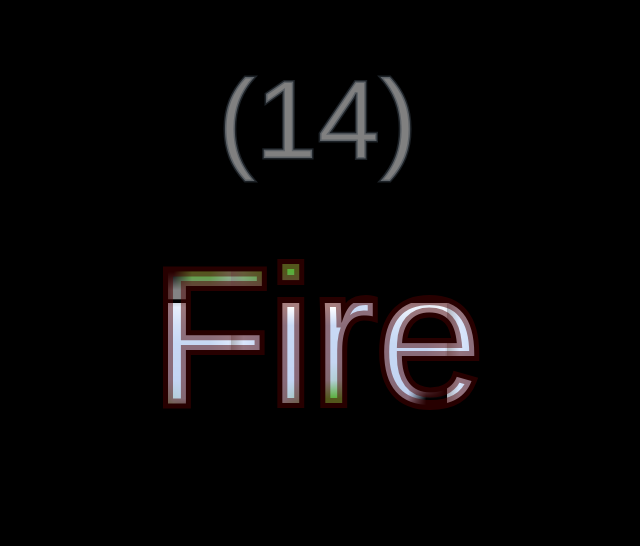
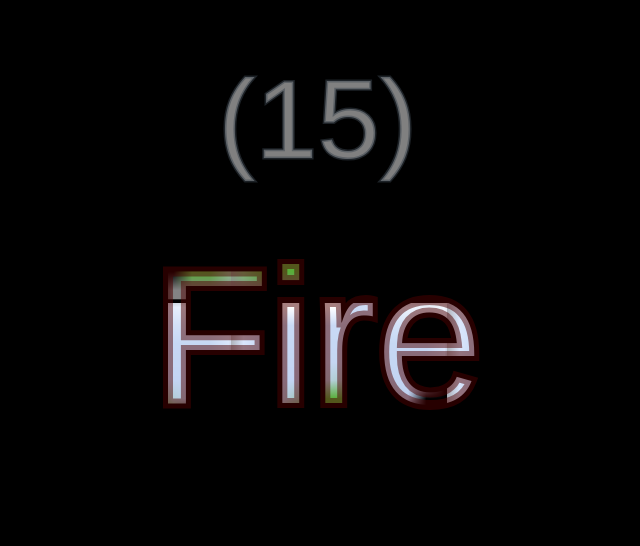
Before and after one commit to nirgeier/Tutorials-bisect, a plain HTML site: page index.html in a window 1280 px wide. Shown: the part 127-673 px from the top of the page, without its empty margins (323-963 px from the left). Drawn offline with Linux system fonts and the light colour scheme; a web font is replaced by a local one.

Commit message:
(15) Fire

```diff
--- a/index.html
+++ b/index.html
@@ -13,7 +13,7 @@
       <image xlink:href="http://img-fotki.yandex.ru/get/9742/5091629.a0/0_835bc_b77f8d28_orig" width="256" height="300"/>
     </pattern>
 
-	<text x="50%" y="155" class="t--and" text-anchor="middle">(14)</text>
+	<text x="50%" y="155" class="t--and" text-anchor="middle">(15)</text>
     <text x="50%" y="400" class="t--fire" text-anchor="middle">Fire</text>
 
   </svg>
```
